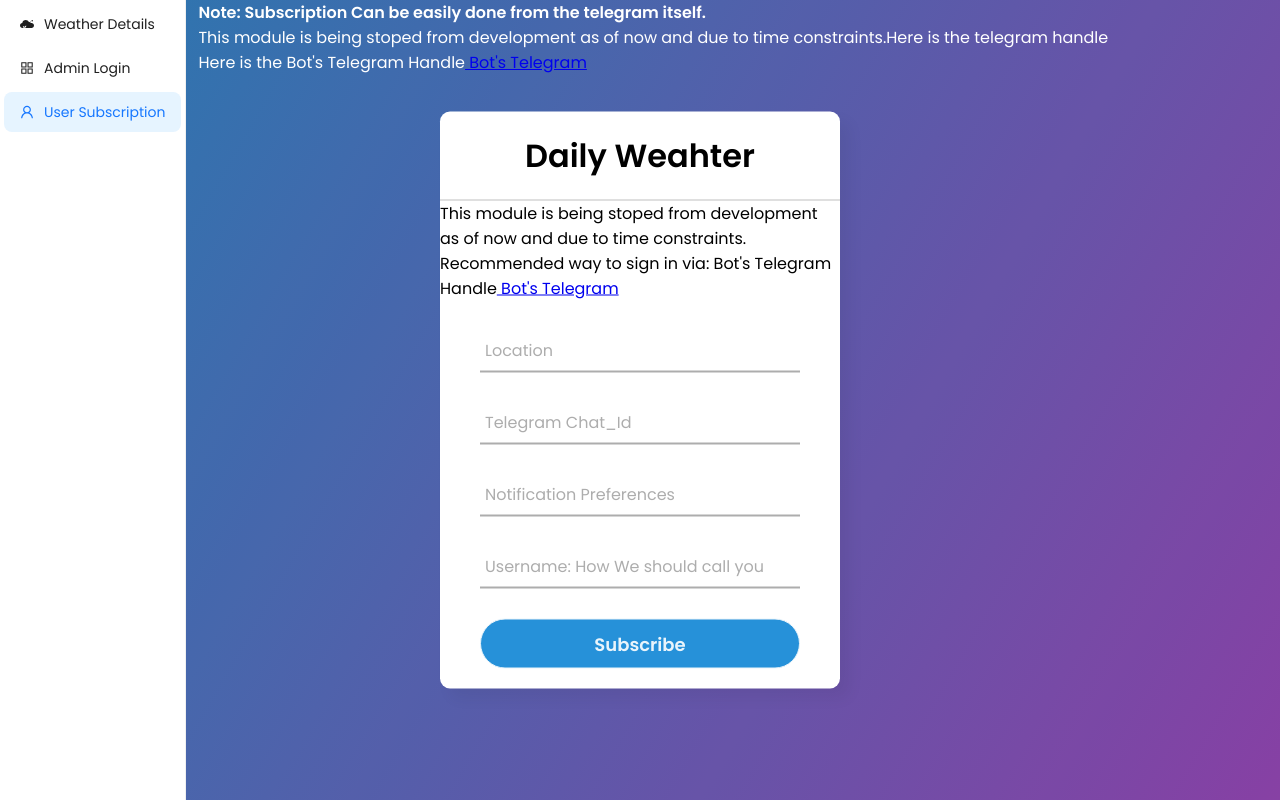
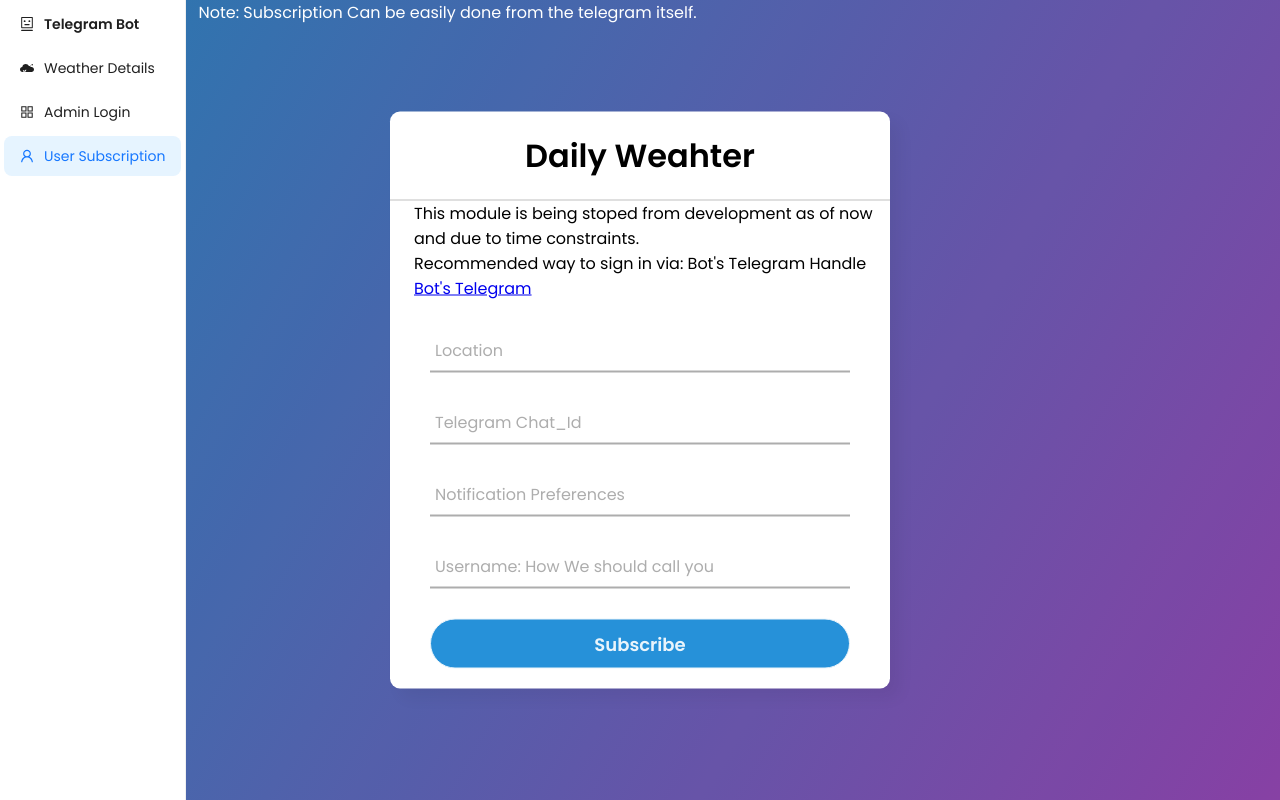
Before and after one commit to Kamal59913/nestJS_FrontEnd, a React (Create React App) app: page /subscribe in a window 1280 px wide. Built offline with nearby package versions, Linux system fonts and the light colour scheme; some icons are missing; the HTML template or start-up script is replaced by a standard one.

Commit message:
another commit

```diff
--- a/src/Components/SideMenu/index.js
+++ b/src/Components/SideMenu/index.js
@@ -2,10 +2,12 @@
   AppstoreOutlined,
   AntCloudOutlined,
   UserOutlined,
+  RobotOutlined
 } from "@ant-design/icons";
 import { Menu } from "antd";
 import { useEffect, useState } from "react";
 import { useLocation, useNavigate } from "react-router-dom";
+import './robot.css'
 
 function SideMenu() {
   const location = useLocation();
@@ -23,27 +25,36 @@
         className="SideMenuVertical"
         mode="vertical"
         onClick={(item) => {
-        navigate(item.key);
+          navigate(item.key);
         }}
         selectedKeys={[selectedKeys]}
-        items={[
-          {
-            label: "Weather Details",
-            icon: <AntCloudOutlined />,
-            key: "/",
-          },
-          {
-            label: "Admin Login",
-            key: "/adminlogin",
-            icon: <AppstoreOutlined />,
-          },
-          {
-            label: "User Subscription",
-            key: "/subscribe",
-            icon: <UserOutlined />,
-          },
-        ]}
-      ></Menu>
+      >
+        <Menu.Item
+          className="boldMenuItem"
+          key="#"
+          icon={<RobotOutlined />}
+        >
+          Telegram Bot
+        </Menu.Item>
+        <Menu.Item
+          key="/"
+          icon={<AntCloudOutlined />}
+        >
+          Weather Details
+        </Menu.Item>
+        <Menu.Item
+          key="/adminlogin"
+          icon={<AppstoreOutlined />}
+        >
+          Admin Login
+        </Menu.Item>
+        <Menu.Item
+          key="/subscribe"
+          icon={<UserOutlined />}
+        >
+          User Subscription
+        </Menu.Item>
+      </Menu>
     </div>
   );
 }
--- /dev/null
+++ b/src/Components/SideMenu/robot.css
@@ -0,0 +1,4 @@
+.boldMenuItem{
+    color: blueviolet;
+    font-weight: bolder;
+}
--- a/src/Pages/AdminLogin/index.js
+++ b/src/Pages/AdminLogin/index.js
@@ -3,7 +3,7 @@
 import React, { useState, useEffect, useRef } from 'react';
 
 function AdminLogin() {
-  const [authenticated, setAuthenticated] = useState(true);
+  const [authenticated, setAuthenticated] = useState(false);
   const popupRef = useRef(null);
 
   useEffect(() => {
--- a/src/Pages/AdminPanel/admins.css
+++ b/src/Pages/AdminPanel/admins.css
@@ -18,7 +18,7 @@
   top: 50%;
   left: 50%;
   transform: translate(-50%, -50%);
-  width: 400px;
+  width: 500px;
   background: white;
   border-radius: 10px;
   box-shadow: 10px 10px 15px rgba(0,0,0,0.05);
@@ -115,10 +115,9 @@
   border-color: #2691d9;
   transition: .5s;
 }
-.note{
-  z-index: 2;
+.noteTwo{
+  margin-left: 3vh;
 }
-
 @media screen and (max-width: 480px) {
   body {
     font-size: 14px;
@@ -126,10 +125,15 @@
 
   .center {
     width: 90%;
+    margin-left: 24vh;
+    margin-top: 2vh;
   }
 
   .note{
-    z-index: 2;
+    width: 40vh;
+  }
+  .noteTwo{
+    margin-left: 3vh;
   }
   .button-logout {
     margin-left: 20%;
@@ -170,4 +174,9 @@
     width: 90%;
     text-align: center;
   }
+  .google-sign-in{
+    position: absolute;
+    margin-left: -24.6vh;
+    height: 40px;
+  }
 }
--- a/src/Pages/SubscriberInfo/index.js
+++ b/src/Pages/SubscriberInfo/index.js
@@ -57,15 +57,14 @@
   return (
     <>
     <div className="note">
-    <h4>Note: Subscription Can be easily done from the telegram itself.</h4>
-    <h7>This module is being stoped from development as of now and due to time constraints.</h7>
-    <h7>Here is the telegram handle </h7> <br/>
-    <h7>Here is the Bot's Telegram Handle<a href="https://t.me/Weather_Kamal_bot"> Bot's Telegram </a></h7>
+    <h7>Note: Subscription Can be easily done from the telegram itself.</h7>
     </div>
      <div className='center'>
      <p className="title-weather"><h1>Daily Weahter</h1>
+     <div className="noteTwo">
      <h7>This module is being stoped from development as of now and due to time constraints.</h7> <br/>
      <h7> Recommended way to sign in via: Bot's Telegram Handle<a href="https://t.me/Weather_Kamal_bot"> Bot's Telegram </a></h7>
+     </div>
      </p>
 
  <form action="#"
--- a/src/Pages/SubscriberInfo/signup.css
+++ b/src/Pages/SubscriberInfo/signup.css
@@ -12,31 +12,31 @@
   height: 100vh;
   overflow: hidden;
 }
-.center{
+/* .center{
   position: absolute;
   top: 50%;
   left: 50%;
   transform: translate(-50%, -50%);
-  width: 400px;
+  width: 500px;
   background: white;
   border-radius: 10px;
   box-shadow: 10px 10px 15px rgba(0,0,0,0.05);
-}
-.center h1{
+} */
+/* .center h1{
   text-align: center;
   padding: 20px 0;
   border-bottom: 1px solid silver;
-}
-.center form{
+} */
+/* .center form{
   padding: 0 40px;
   box-sizing: border-box;
-}
-form .txt_field{
+} */
+/* form .txt_field{
   position: relative;
   border-bottom: 2px solid #adadad;
   margin: 30px 0;
-}
-.txt_field input{
+} */
+/* .txt_field input{
   width: 100%;
   padding: 0 5px;
   height: 40px;
@@ -54,8 +54,8 @@
   font-size: 16px;
   pointer-events: none;
   transition: .5s;
-}
-.txt_field span::before{
+} */
+/* .txt_field span::before{
   content: '';
   position: absolute;
   top: 40px;
@@ -69,7 +69,7 @@
 .txt_field input:valid ~ label{
   top: -5px;
   color: #2691d9;
-}
+} */
 .title-weather{
   color: black;
 }
```
